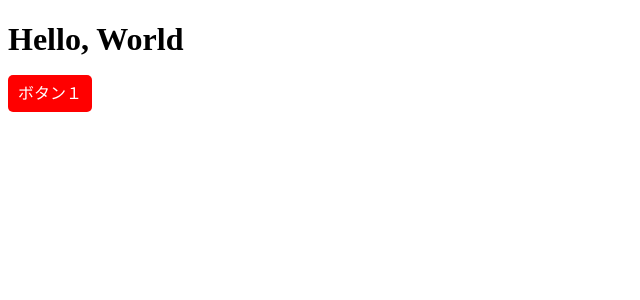
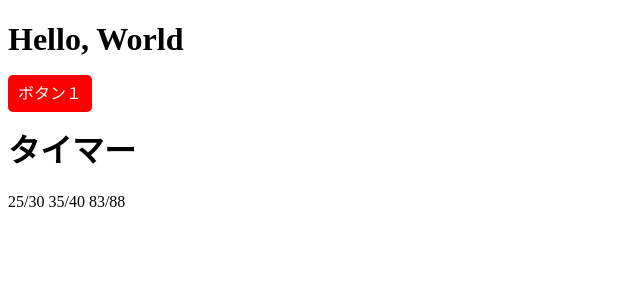
Before and after one commit to kazuto0291/react-primer, a React (Create React App) app: page / in a window 1280 px wide. Shown: the top 300 px of the page, without its empty margins (0-640 px from the left). Built offline with nearby package versions, Linux system fonts and the light colour scheme.

Commit message:
propsをstateで更新する演習
setStateを使う

```diff
--- a/src/App.js
+++ b/src/App.js
@@ -1,5 +1,6 @@
 import React from 'react';
 import Button from './componets/Button/Button'
+import Timer from './componets/Timer/Timer'
 
 
 function App () {
@@ -9,6 +10,10 @@ function App () {
         Hello, World
       </h1>
       <Button>ボタン１</Button>
+      <h1>タイマー</h1>
+      <Timer seconds={30}/>
+      <Timer seconds={40}/>
+      <Timer seconds={88}/>
     </div>
   )
 }
--- /dev/null
+++ b/src/componets/Timer/Timer.jsx
@@ -0,0 +1,26 @@
+import React from 'react';
+
+class Timer extends React.Component {
+  constructor(props) {
+    super(props);
+    this.state = {
+      seconds: props.seconds
+    };
+
+    window.setInterval(() => {
+      this.setState({
+        seconds: this.state.seconds - 1
+      });
+    }, 1000);
+  }
+
+  render() {
+    return (
+      <dev>{this.state.seconds}/{this.props.seconds} </dev>
+    )
+  }
+
+}
+
+
+export default Timer
```
